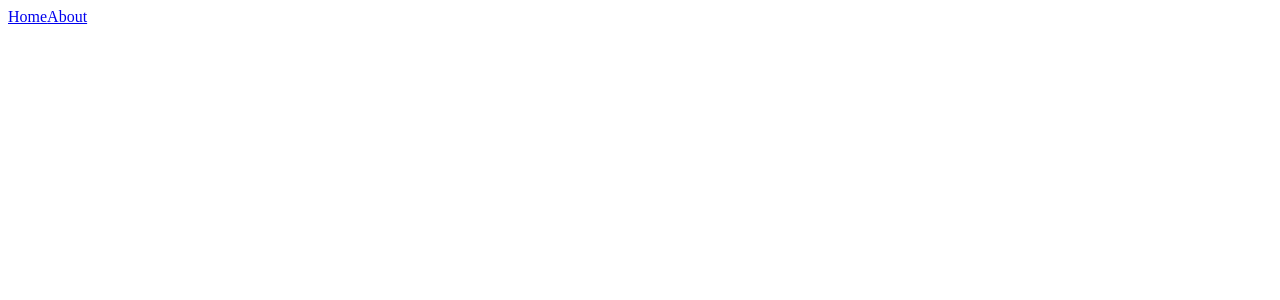
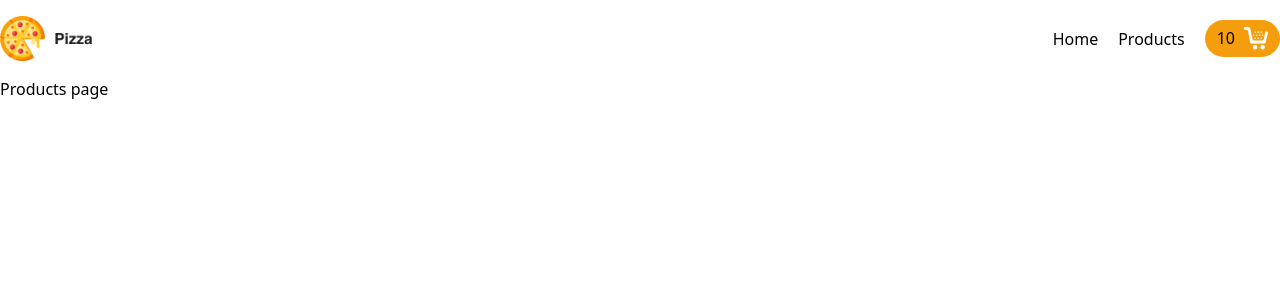
Before and after one commit to SouravBarman001/React-cart, a React (Create React App) app: page /Products in a window 1280 px wide. Before the commit this address had no page. Shown: the top 300 px of the page. Built offline with nearby package versions, Linux system fonts and the light colour scheme.

Commit message:
navbar added

```diff
--- a/public/index.html
+++ b/public/index.html
@@ -24,6 +24,7 @@
       work correctly both with client-side routing and a non-root public URL.
       Learn how to configure a non-root public URL by running `npm run build`.
     -->
+    <link href="https://unpkg.com/tailwindcss@^2/dist/tailwind.min.css" rel="stylesheet">
     <title>React App</title>
   </head>
   <body>
--- a/src/App.js
+++ b/src/App.js
@@ -7,6 +7,7 @@ import {
 import Home from './pages/Home';
 import About from './pages/About';
 import Navigation from './components/Navigation';
+import Products from './pages/Products';
 
 const App=()=> {
 
@@ -19,7 +20,7 @@ const App=()=> {
 
             <Route path='/' element={<Home/>} exact />
             <Route path='/About' element={<About/>} />
-
+            <Route path='/Products' element={<Products/>} />
         </Routes>
      </Router>
    </>
--- a/src/components/Navigation.js
+++ b/src/components/Navigation.js
@@ -2,11 +2,46 @@
 import { Link } from "react-router-dom";
 
 const Navigation = () => {
+
+   const cartStyle = {
+     backgroundColor:'#f59e0d',
+
+    display: 'flex',
+    padding:'6px 12px',
+    borderRadius: '50px',
+
+
+   }
+
+
   return (
     <>
+       <nav className="container mx-auto flex items-center justify-between py-4">
 
-          <Link to="/">Home</Link>
-          <Link to="/About">About</Link>
+             <Link to="/">
+               <img style={{height: 45}} src="/images/logo.png" alt="logo" />
+             </Link>
+            <ul className="flex items-center">
+                <li><Link to="/">Home</Link></li>
+                <li className="ml-5"><Link to="/products">Products</Link></li>
+                <li className="ml-5">
+                  <Link to="/cart">
+
+                    <div style={cartStyle}>
+                       <span>10</span>
+                       <img className="ml-2" src="/images/cart.png" alt="cart-icon" />
+                    </div>
+
+                  </Link>
+
+                </li>
+
+            </ul>
+
+       </nav>
+
+       {/* { <Link to="/">Home</Link>
+        <Link to="/About">About</Link>} */}
 
 
     </>
--- /dev/null
+++ b/src/pages/Products.js
@@ -0,0 +1,9 @@
+import React from 'react'
+
+const Products = () => {
+  return (
+    <div>Products page</div>
+  )
+}
+
+export default Products
```
